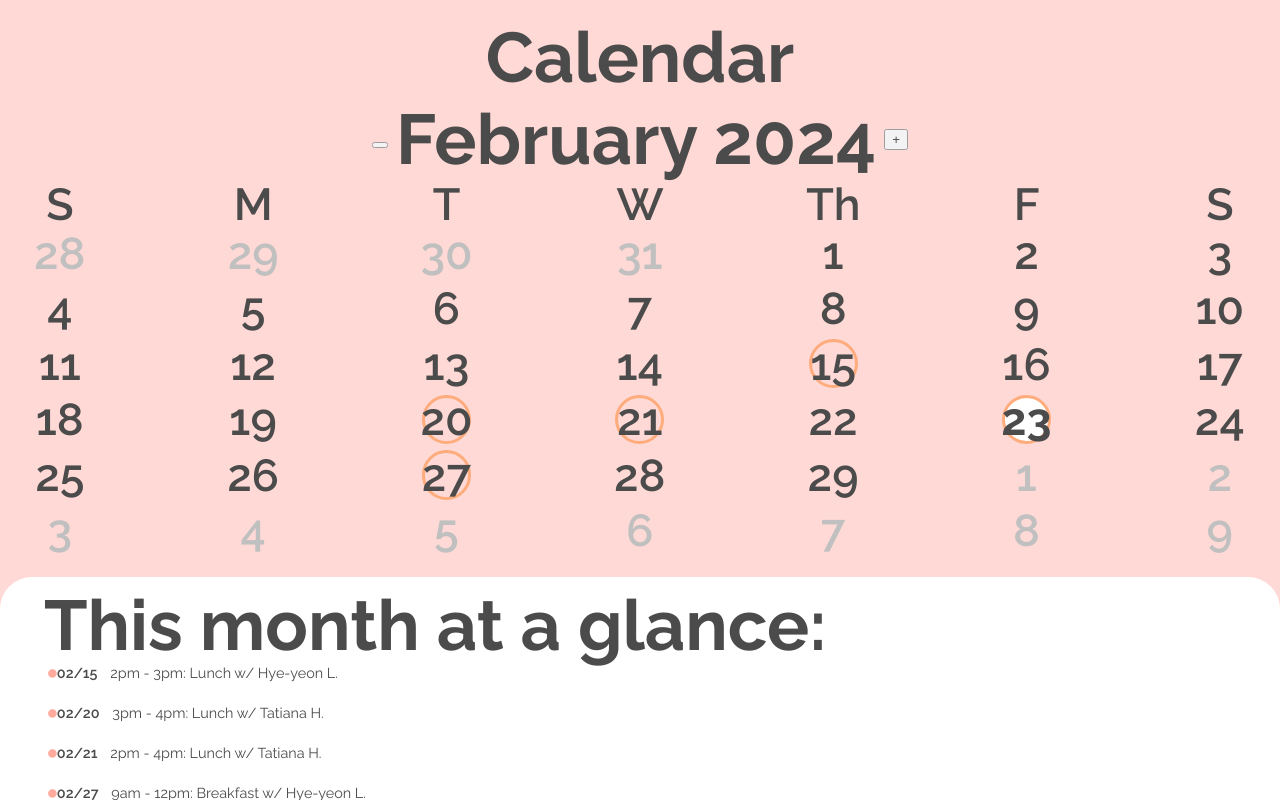
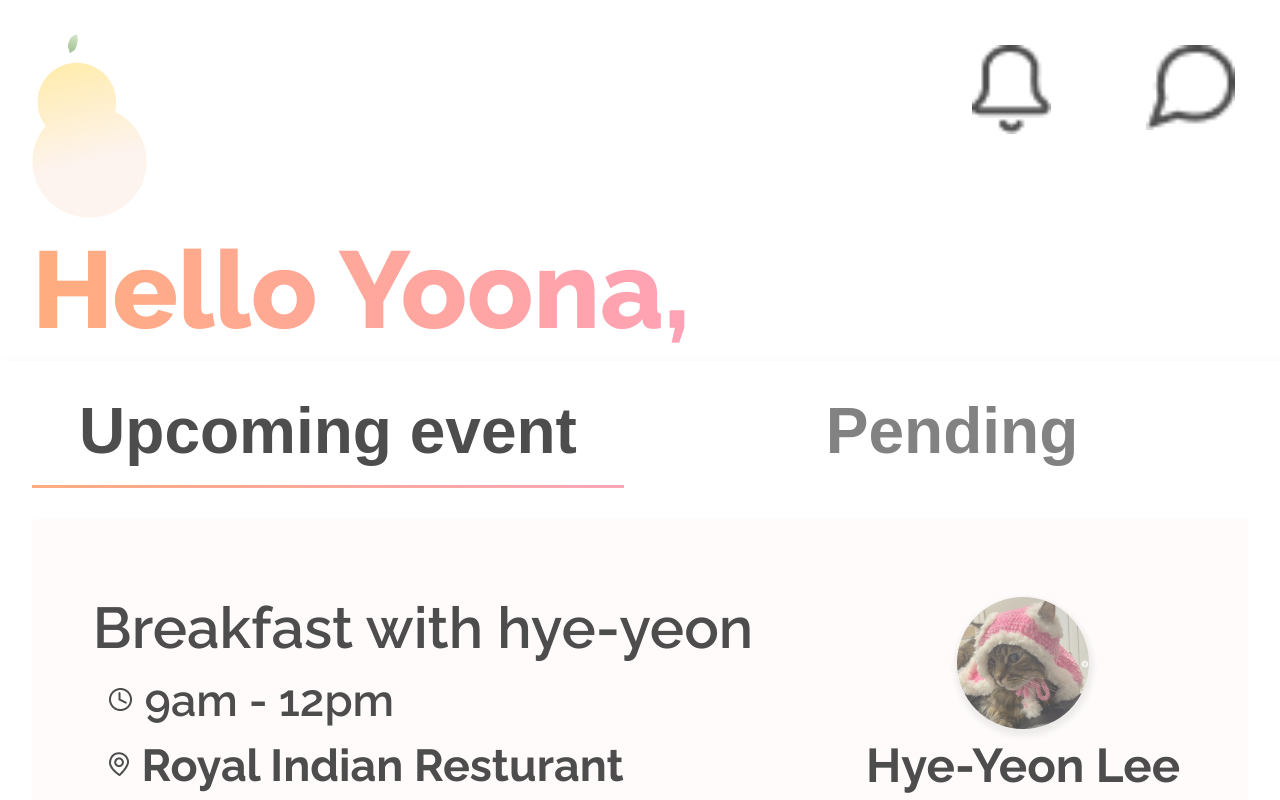
Before and after one commit to anotruong/pear, a React (Create React App) app in the folder client/: page / in a window 1280 px wide. Built offline with nearby package versions, Linux system fonts and the light colour scheme.

Commit message:
altered layout for homePage

```diff
--- a/client/src/App.js
+++ b/client/src/App.js
@@ -42,9 +42,9 @@ function App() {
     }}>
       <div className="App">
         {/* {!loginState ? <></> : <LoginPage />} */}
-        {!calBtn ? <></> : <CalendarPage />}
+        {/* {!calBtn ? <></> : <CalendarPage />} */}
         {/* {!searchBtn ? <></> : <SearchPage />} */}
-        {/* {!homeBtn ? <></> : <HomePage />} */}
+        {!homeBtn ? <></> : <HomePage />}
         {/* <ChatIndex /> */}
         {/* <ProfilePage /> */}
       </div>
--- a/client/src/components/calendar/calendar-days.js
+++ b/client/src/components/calendar/calendar-days.js
@@ -165,8 +165,11 @@ function CalendarDays(props) {
         className={"calendar-day" + (day.currentMonth ? " current" : "") + (day.selected ? " selected" : "") + (day.appointment ? " app" : "")}
         onClick={() => {
           if (day.date.toString() === today){
-            console.log("it's working")
-            setFriState(!friState)
+            console.log("it's working");
+            setFriState(!friState);
+
+            // affects ../../....monthlyNotes.js
+
           }
         }}
       >
--- a/client/src/components/events/upcoming.js
+++ b/client/src/components/events/upcoming.js
@@ -3,57 +3,117 @@ import React from 'react';
 import ClockIcon from '../../images/clockIcon.png';
 import LocationIcon from '../../images/locationIcon.png';
 import tempPic from '../../images/tempPP.png';
-import { displayDate } from '../dateHandler';
+import { categorizeMeal, displayDate } from '../dateHandler';
 import mockData from '../../mock-data.json';
+
 
 import './events.css';
 
-const UpcomingEvent = ({...arg}) => {
+const UpcomingEvent = (obj) => {
 
-  // console.log(arg)
+  let inviteObj = obj.value[0];
+  // console.log(obj.value[0])
 
-  const date = displayDate(arg.invite.date);
-  const time = arg.invite.time;
-  const user = mockData.accounts.filter(acc => acc.id === arg.invite.userId)[0];
+  const date = displayDate(inviteObj.date);
+  // console.log(date)
+  const time = inviteObj.time;
+  const user = mockData.accounts.filter(acc => acc.id === inviteObj.userId)[0];
+  // console.log(user)
 
   const userName = `${user.firstName} ${user.lastName.slice(0,1)}`
 
   // console.log(userName)
+  const meal = categorizeMeal(inviteObj.time)
 
-  const restaurant = mockData.restaurants.filter(acc => acc.id === arg.invite.restId)[0];
+  const restaurant = mockData.restaurants.filter(acc => acc.id === inviteObj.restId)[0];
   // console.log(restaurant)
   const restName = restaurant.name;
 
-  const fontColor = arg.color;
+  const fontColor = '000000';
 
   return (
-    <div id='currentEvent' >
+    <div
+      id='pendingEvent'
+    >
+    {/* Icon on the left */}
       <div
         // className='miniProfile-container'
-        className='upcoming-container'
-        style={{
-          background: `FFFAFA`,
-          color: fontColor}}
+        className='event-container'
+        style={{background: `FFFAFA`}}
       >
-        <div className='upcoming-flex'>
+        <div
+          // className='miniProfile-flex'
+          className='event-flex'
+        >
+          <div className='info-flex' >
+            <p id='mealTime' className='infoText'>{meal} with {user.firstName}</p>
+            {/* clock icon */}
+            <p id='schduledTime' className='infoText'>
+              <img src={ClockIcon} className='littleIcon'/>
+              {time}
+            </p>
+            {/* map icon */}
+            <p id='meetUpSpot' className='infoText'>
+                <img src={LocationIcon} className='littleIcon'/>
+                {restName}
+            </p>
+          </div>
           <div className='icon-container'>
             <img src={tempPic} className='miniProfileIcon'/>
-            <p id='fullName' >{userName}.</p>
+            <p id='fullName' >{user.firstName} {user.lastName}</p>
           </div>
-          <div className='info-flex' >
-            <p id='mealDate' className='infoText'>
-              {date}
-            </p>
-            <p id='schduledTime'className='infoText'>
-              {time}
-            </p>
-            <p id='meetUpSpot'  className='infoText'>
-              @ {restName}
-            </p>
+        </div>
+        <div className="button-flex">
+          <div className='btn-container'>
+            <button
+              id='border-btn'
+              className='duo-btn'
+            >
+              Cancel
+            </button>
+          </div>
+          <div className='btn-container'>
+            <button
+              id='gradient-btn'
+              className='duo-btn'
+            >
+              Confirm
+            </button>
           </div>
         </div>
       </div>
     </div>
+
+  //   <div id='currentEvent' >
+  //     <div
+  //       // className='miniProfile-container'
+  //       className='upcoming-container'
+  //       style={{
+  //         background: `FFFAFA`,
+  //         color: fontColor
+  //       }}
+  //     >
+  //       <div className='upcoming-flex'>
+
+  //         <div className='info-flex' >
+  //           <p id='mealDate' className='infoText'>
+  //             {date}
+  //           </p>
+  //           <p id='schduledTime'className='infoText'>
+  //             {time}
+  //           </p>
+  //           <p id='meetUpSpot'  className='infoText'>
+  //             @ {restName}
+  //           </p>
+  //         </div>
+  //         <div className='icon-container'>
+  //           <img src={tempPic} className='miniProfileIcon'/>
+  //           <p id='fullName' >{userName}.</p>
+  //         </div>
+  //       </div>
+  //     </div>
+  //   </div>
+
   )
 }
 
--- a/client/src/components/monthlyNotes.js
+++ b/client/src/components/monthlyNotes.js
@@ -82,17 +82,20 @@ const MonthlyNotes = () => {
   // agendaListObj.forEach(obj => console.log(obj))
   const displayNotes = (obj) =>  <li className='agenda'><b className='date'>{obj.date}</b> {obj.time}: {obj.meal} w/ {obj.firstName} {obj.lastInitial}.</li>;
 
-  let monthlyEvents = agendaListObj.map(obj => displayNotes(obj));
-  let dailyEvents = agendaListObj.filter(obj => obj.dateObj === String(new Date(new Date().setHours())));
-  dailyEvents = dailyEvents.length === 0 ? "You have no meals planned today" : dailyEvents.maps(obj => displayNotes(obj))
+  let monthlyEvents = agendaListObj.length === 0 ? "You have no meals planned for this month yet" : agendaListObj.map(obj => displayNotes(obj));
+
+  // this needs to display the component that shows the events.
+  // let dailyEvents = agendaListObj.filter(obj => obj.dateObj === String(new Date(new Date().setHours())));
+  // dailyEvents = dailyEvents.length === 0 ? "You have no meals planned today" : dailyEvents.maps(obj => displayNotes(obj))
+
 
   return(
     <div className='notes-container'>
       <div className='notes'>
-        <h3>This month at a glance:</h3>
+        <h3>{friState ? "Today's events" :"This month at a glance"}:</h3>
         <ul>
           {/* {agendaList} */}
-          {friState ? dailyEvents : monthlyEvents}
+          {friState ? "" : monthlyEvents}
           {/* {dailyEvents} */}
           {/* will iterate this and stylelize the information */}
         </ul>
--- a/client/src/components/stylesheets/calendar.css
+++ b/client/src/components/stylesheets/calendar.css
@@ -152,12 +152,12 @@ p.weekday {
   align-items: center;
   align-content: center;
   width: 100%;
-  animation-duration: 2s;
+  /* animation-duration: 2s; */
 }
 
 /* keyframes */
 
-@keyframes fadeDiv {
+/* @keyframes fadeDiv {
   from {opacity: 100%}
   to {opacity: 0%}
-}
+} */
--- a/client/src/mock-data.json
+++ b/client/src/mock-data.json
@@ -405,7 +405,7 @@
     {
       "id": "0987",
       "userId": "002",
-      "restId": "023",
+      "restId": "493",
       "time": "11am - 1pm",
       "date": "2024-01-11T19:04:26.231Z",
       "pending": false
--- a/client/src/pages/homePage.js
+++ b/client/src/pages/homePage.js
@@ -4,6 +4,7 @@ import React, {
 
 // Component
 import { appContext } from '../hook/appContext';
+import mockData from '../mock-data.json';
 import NaviBar from '../components/naviBar';
 import PendingEvent from '../components/events/pending';
 import UpcomingEvent from '../components/events/upcoming';
@@ -13,20 +14,29 @@ import UpcomingEvent from '../components/events/upcoming';
 // Images
 import SinglePear from '../images/smallLogo.png';
 import AlertOffIcon from '../images/notificationOffIcon.png';
-import AlertOnIcon from '../images/notificationOnIcon.png';
+// import AlertOnIcon from '../images/notificationOnIcon.png';
 import CalIcon from '../images/calIcon-on.png';
 import ChatOffIcon from '../images/chatOffIcon.png';
-import ChatOnIcon from '../images/chatOnIcon.png';
-import ClockIcon from '../images/clockIcon.png';
-import LocationIcon from '../images/locationIcon.png';
-import tempPic from '../images/tempPP.png';
+// import ChatOnIcon from '../images/chatOnIcon.png';
+// import ClockIcon from '../images/clockIcon.png';
+// import LocationIcon from '../images/locationIcon.png';
+// import tempPic from '../images/tempPP.png';
 import './stylesheets/homePage.css';
 
 const HomePage = () => {
   const { upcomingState, setUpcomingState } = useContext(appContext);
   const { pendingState, setPendingState } = useContext(appContext);
 
-  const tempName = 'Yoona';
+  // When logged in, the string value of 'id' will be passed through homePage.
+  const tempId = '001';
+  const userObj = mockData.accounts.filter(obj => obj.id === tempId)[0];
+  // console.log(userObj);
+
+  // const confirmedMeals = mockData.confirmedMeals.filter(obj => obj.id)
+  // mockData.confirmedMeals.forEach(obj => console.log(obj))
+  let upcoming = mockData.confirmedMeals[tempId].map(id => mockData.pendingInvite.filter(obj => obj.id === id));
+  upcoming = upcoming.map((obj, idx) => <UpcomingEvent key={idx} value={obj} />);
+
   const colorGradient = 'linear-gradient(90deg, #FF884A, #FF7F98)';
 
   const eventStateHandler = () => {
@@ -40,9 +50,7 @@ const HomePage = () => {
 
   return (
     <div id='homePage-container'>
-      <div id='white-container'>
-        <div id='homePage-flex'>
-
+      <div className='header-container'>
         <div id='upperNavi-container'>
           {/* single pear logo, notification icon, chat icon  */}
           <img
@@ -61,12 +69,15 @@ const HomePage = () => {
               style={{backgroundImage: `url(${ChatOffIcon})`}}
             />
           </div>
+
         </div>
-
         <div id='greeting-container'>
           {/* Hello, FirstName or Perferred name */}
-            <h1>Hello {tempName},</h1>
+          <h1 className='firstName'>hello {userObj.firstName},</h1>
         </div>
+      </div>
+      <div id='white-container'>
+        {/* <div id='homePage-flex'> */}
 
           <div id='event-container'>
             {/* upcoming and pending events */}
@@ -99,7 +110,7 @@ const HomePage = () => {
             {/* Should display only one at a time for now */}
             <div id='upcoming-container'>
               {/* component */}
-              {!upcomingState ? <></> : <UpcomingEvent />}
+              {!upcomingState ? <></> : upcoming}
               {!pendingState ? <></> : <PendingEvent />}
 
               {/* <UpcomingEvent /> */}
@@ -127,7 +138,7 @@ const HomePage = () => {
           {/* articles to the community */}
           <h2>community articles</h2>
         </div>
-        </div>
+        {/* </div> */}
 
       <NaviBar />
     </div>
--- a/client/src/pages/stylesheets/homePage.css
+++ b/client/src/pages/stylesheets/homePage.css
@@ -41,11 +41,15 @@ div#upperNaviBtn-container {
 }
 
 #white-container {
+  padding: 0rem 2rem;
+  max-width: -webkit-fill-available;
+
   background: white;
   border-bottom-left-radius: 2rem;
   border-bottom-right-radius: 2rem;
   filter: drop-shadow(6px 6px 6px lightgrey);
   flex: 1 1;
+  width: 100%;
 }
 
 a#calLink {
@@ -62,6 +66,10 @@ button.upperNavi-btn {
   background-repeat: no-repeat;
   border: none;
   margin: 1vw;
+}
+
+h1.firstName {
+  text-transform: capitalize;
 }
 
 img#smallCalIcon {
@@ -214,3 +222,21 @@ p#fullName {
   width: 30%;
   margin: 1rem 0rem;
 }
+
+.header-container {
+  display: flex;
+  flex-direction: column;
+  align-items: flex-start;
+  max-width: -webkit-fill-available;
+  background: white;
+  padding: 2rem 2rem 0rem 2rem;
+  flex: 0 1;
+  width: 100%;
+}
+
+#upcoming-container {
+  overflow: scroll;
+  /* min-height: -webkit-fill-available; */
+  max-height: 39vh;
+  margin-bottom: 1rem;
+}
```
Lines whose indentation alone changed are shown as unchanged.
